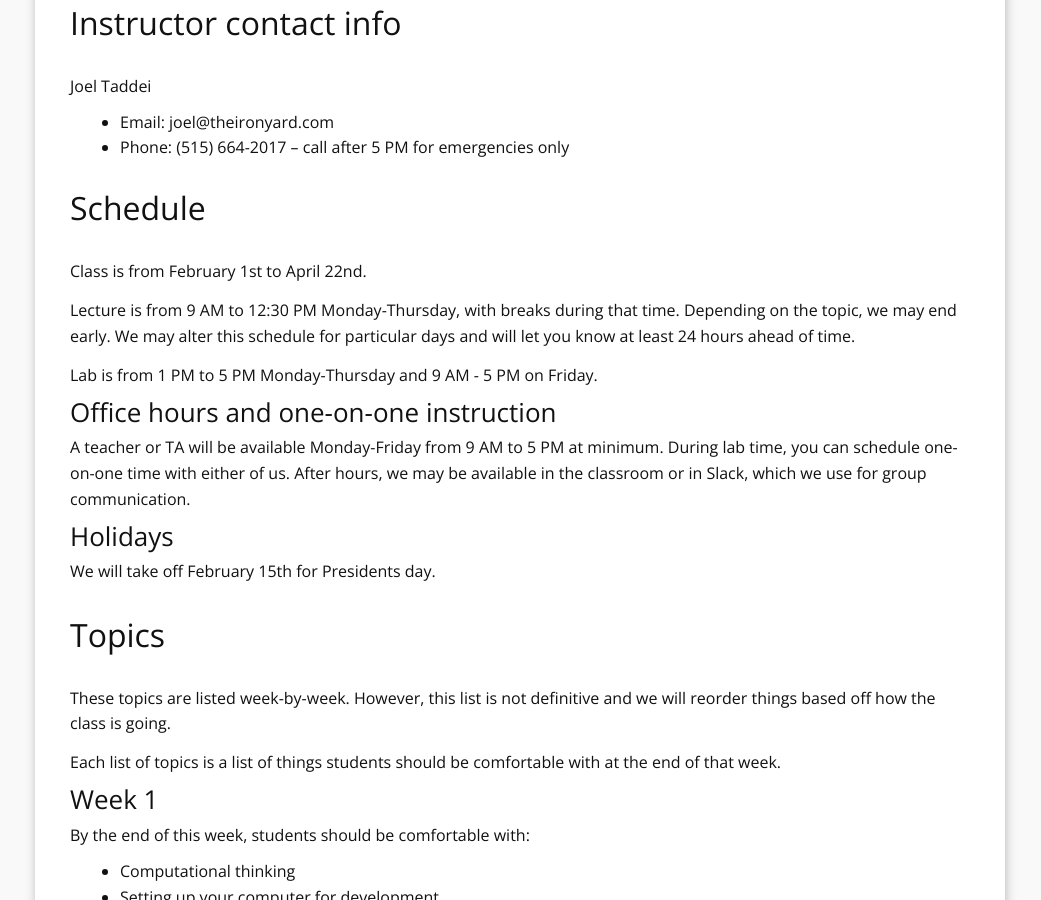
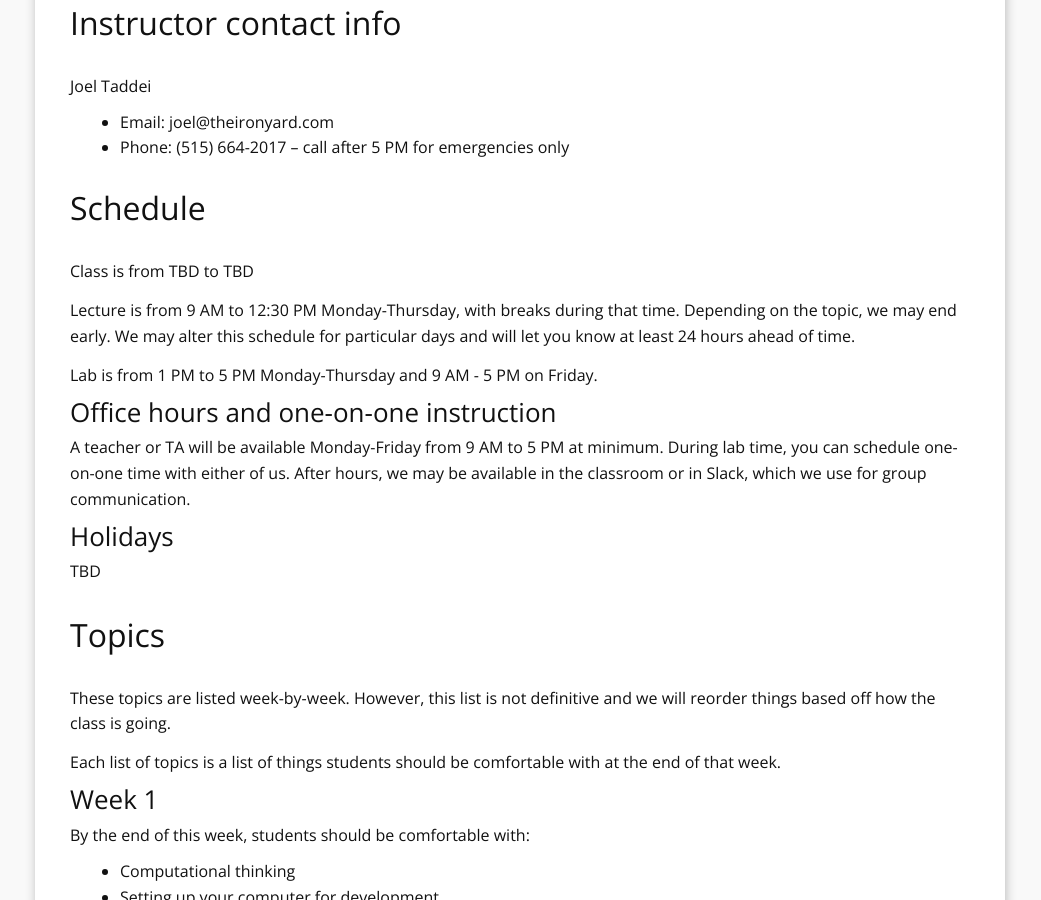
Before and after one commit to tiy-gvl-python/tiy-gvl-python.github.io, a Jekyll site: the page built from d_syllabus.md, in a window 1280 px wide and 900 px high, scrolled down 844 px. Shown: the whole window, without its empty margins (120-1161 px from the left). Built offline with Jekyll 4.4.1, drawn with Linux system fonts in a browser that asks for light colours; nearby versions of some CDN libraries.

```diff
--- a/d_syllabus.md
+++ b/d_syllabus.md
@@ -15,7 +15,7 @@ Joel Taddei
 
 ## Schedule
 
-Class is from February 1st to April 22nd.
+Class is from TBD to TBD
 
 Lecture is from 9 AM to 12:30 PM Monday-Thursday, with breaks during that time. Depending on the topic, we may end
 early. We may alter this schedule for particular days and will let you know at least 24 hours ahead of time.
@@ -30,7 +30,7 @@ group communication.
 
 ### Holidays
 
-We will take off February 15th for Presidents day.
+TBD
 
 ## Topics
 
```
